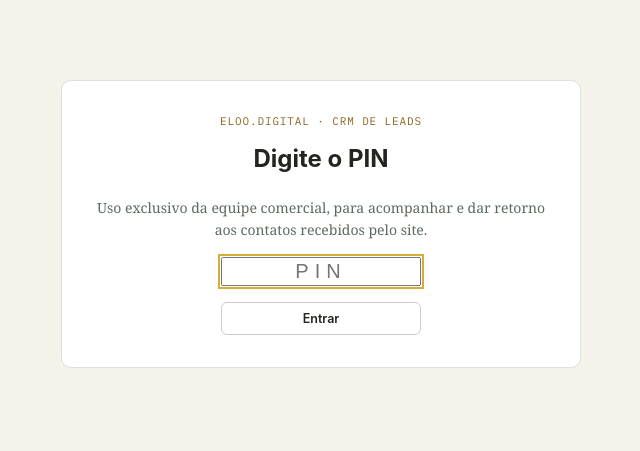
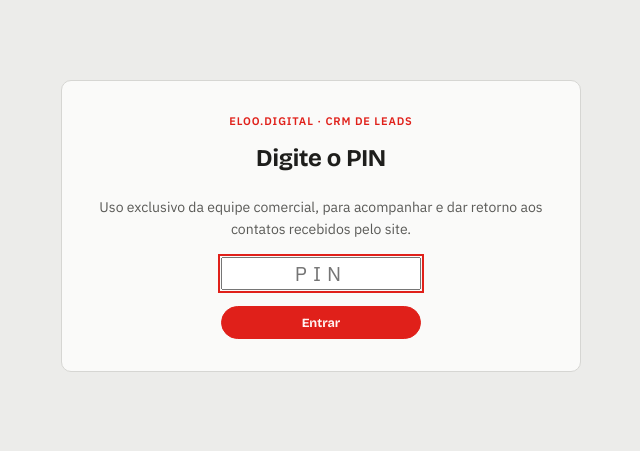
Before and after one commit to ricardobianchini-me/eloo_digital, a FastAPI app: page /assessment/leads/crm/entrar in a window 1280 px wide. Shown: the top 451 px of the page, without its empty margins (319-959 px from the left). Run offline with FastAPI, Linux system fonts and the light colour scheme.

Commit message:
CRM de leads segue o visual novo do site + mostra respostas do diagnóstico
- leads_crm.html e leads_crm_entrar.html ganham um tema local (novo
  arquivo leads_crm_tema.css) com a paleta cinza/vermelho e as fontes
  Bricolage Grotesque + IBM Plex Sans do site público — escopo isolado
  via {% block head_extra %} em base.html, sem tocar em style.css (que
  ainda atende os outros produtos de assessment, com identidade própria).
- Nova coluna "Respostas do Diagnóstico": o questionário de /diagnostico
  agora envia pergunta + opção escolhida de cada uma das perguntas
  respondidas (não só as lacunas prioritárias), gravada na planilha e
  exibida na tabela do CRM num <details> expansível.

Co-Authored-By: Claude Sonnet 5 <noreply@anthropic.com>

```diff
--- a/assessti-forms/app/leads.py
+++ b/assessti-forms/app/leads.py
@@ -37,6 +37,7 @@ COLUNAS = [
     "Data/Hora", "Nome", "Instituição", "Cargo", "E-mail", "WhatsApp",
     "Interesse", "Origem", "Urgência", "Mensagem",
     "Índice Geral", "Maturidade Digital", "Controle de Processos", "Nível", "Lacunas Prioritárias",
+    "Respostas do Diagnóstico",
     "Status", "Próximo Retorno", "Notas Internas",
 ]
 
@@ -86,7 +87,7 @@ def salvar_lead(
     linha = [
         agora, nome, instituicao, cargo, email, whatsapp,
         interesse, origem, urgencia, mensagem,
-        "", "", "", "", "",
+        "", "", "", "", "", "",
         STATUS_PADRAO, "", "",
     ]
     ws.append_row(linha)
@@ -97,17 +98,19 @@ def salvar_lead(
 def salvar_diagnostico(
     nome: str, email: str, whatsapp: str, interesse: str,
     indice_geral: str, maturidade_digital: str, controle_processos: str,
-    nivel: str, lacunas: str,
+    nivel: str, lacunas: str, respostas: str,
 ) -> dict[str, str]:
     """Lead vindo do Diagnóstico LUMEN (/diagnostico) — sem Instituição/Cargo/
     Urgência/Mensagem (não perguntados nesse fluxo, pra manter fricção baixa),
-    com o resultado do diagnóstico já calculado no navegador."""
+    com o resultado do diagnóstico já calculado no navegador. `respostas` traz
+    cada pergunta respondida com a opção escolhida, pra dar contexto completo
+    à equipe comercial (não só as lacunas prioritárias)."""
     ws = _worksheet()
     agora = datetime.now(timezone.utc).astimezone().strftime("%Y-%m-%d %H:%M:%S")
     linha = [
         agora, nome, "", "", email, whatsapp,
         interesse, "Diagnóstico Online", "", "",
-        indice_geral, maturidade_digital, controle_processos, nivel, lacunas,
+        indice_geral, maturidade_digital, controle_processos, nivel, lacunas, respostas,
         STATUS_PADRAO, "", "",
     ]
     ws.append_row(linha)
--- a/assessti-forms/app/main.py
+++ b/assessti-forms/app/main.py
@@ -402,6 +402,7 @@ async def enviar_diagnostico(
     controle_processos: str = Form(""),
     nivel: str = Form(""),
     lacunas: str = Form(""),
+    respostas: str = Form(""),
     site: str = Form(""),  # honeypot
 ):
     """Lead do Diagnóstico LUMEN (/diagnostico) — o resultado já vem calculado
@@ -418,7 +419,7 @@ async def enviar_diagnostico(
         lead_salvo = leads.salvar_diagnostico(
             nome.strip(), email.strip(), whatsapp.strip(), interesse.strip(),
             indice_geral.strip(), maturidade_digital.strip(), controle_processos.strip(),
-            nivel.strip(), lacunas.strip(),
+            nivel.strip(), lacunas.strip(), respostas.strip(),
         )
     except Exception:
         logger.exception("Falha ao salvar diagnóstico")
--- a/assessti-forms/app/templates/base.html
+++ b/assessti-forms/app/templates/base.html
@@ -5,6 +5,7 @@
   <meta name="viewport" content="width=device-width, initial-scale=1">
   <title>{% block title %}eloo Assessment{% endblock %}</title>
   <link rel="stylesheet" href="{{ static_path }}/style.css">
+  {% block head_extra %}{% endblock %}
 </head>
 <body>
   {% block body %}{% endblock %}
--- a/assessti-forms/app/templates/leads_crm_entrar.html
+++ b/assessti-forms/app/templates/leads_crm_entrar.html
@@ -1,5 +1,11 @@
 {% extends "base.html" %}
 {% block title %}Acesso interno — CRM de Leads{% endblock %}
+{% block head_extra %}
+<link rel="preconnect" href="https://fonts.googleapis.com">
+<link rel="preconnect" href="https://fonts.gstatic.com" crossorigin>
+<link href="https://fonts.googleapis.com/css2?family=Bricolage+Grotesque:wght@500;600;700;800&family=IBM+Plex+Sans:wght@400;500;600&display=swap" rel="stylesheet">
+<style>{% include "leads_crm_tema.css" %}</style>
+{% endblock %}
 {% block body %}
 <div class="card-simples">
   <div class="eyebrow" style="text-align:center;">eloo.digital · CRM de leads</div>
--- /dev/null
+++ b/assessti-forms/app/templates/leads_crm_tema.css
@@ -0,0 +1,56 @@
+/* Tema exclusivo das páginas de CRM de Leads (/assessment/leads/crm*) —
+   segue a paleta "Fibra v3" do eloo.digital (cinza + vermelho, Bricolage
+   Grotesque + IBM Plex Sans), a mesma do site público. Escopo local: não
+   toca em style.css, que continua servindo os outros produtos de assessment
+   (JC Gestão de Risco, Super Logística etc.), com sua própria identidade. */
+:root{
+  --bg:#ececea;
+  --surface:#fafaf9;
+  --surface-2:#e0e0dd;
+  --ink:#1e1e1c;
+  --ink-muted:#5a5a57;
+  --ink-faint:#8c8c88;
+  --border:#d6d6d3; --border-strong:#c3c3bf;
+  --accent:#e0201a;
+  --accent-fill:#e0201a;
+  --accent-ink:#fff3f2;
+  --accent-soft:#fbe1df;
+  --amber:#a6631f; --amber-soft:#f1e2cc;
+  --good:#3f7a5c; --good-soft:#dceee2;
+  --red:#a8402f; --red-soft:#f3ddd8;
+  color-scheme:light;
+}
+body{
+  font-family:'IBM Plex Sans', -apple-system, "Segoe UI", Arial, sans-serif;
+}
+h1, h2, .sans-title{
+  font-family:'Bricolage Grotesque', 'Arial Black', sans-serif;
+  letter-spacing:-0.01em;
+}
+.eyebrow{ font-family:'IBM Plex Sans', sans-serif; font-weight:600; }
+.topbar .brandmark{ font-family:'Bricolage Grotesque', sans-serif; font-weight:800; }
+textarea, select, input[type=text], input[type=password], input[type=date]{
+  font-family:'IBM Plex Sans', sans-serif;
+}
+.status-btn{
+  font-family:'Bricolage Grotesque', sans-serif; font-weight:700;
+  border-radius:999px; background:var(--accent-fill); color:var(--accent-ink); border-color:var(--accent-fill);
+}
+.status-btn:hover{ background:color-mix(in srgb, var(--accent-fill) 88%, black); }
+.leads-table th{ font-family:'IBM Plex Sans', sans-serif; }
+
+/* Coluna "Respostas do diagnóstico" — colapsada por padrão, texto completo
+   em <details> pra não estourar a largura da tabela com 24 respostas. */
+.respostas-cell{ max-width:160px; }
+.respostas-cell details summary{
+  cursor:pointer; font-size:12px; font-weight:600; color:var(--accent);
+  list-style:none;
+}
+.respostas-cell details summary::-webkit-details-marker{ display:none; }
+.respostas-cell details summary::before{ content:"▸ "; }
+.respostas-cell details[open] summary::before{ content:"▾ "; }
+.respostas-cell .respostas-texto{
+  white-space:pre-wrap; font-size:12px; color:var(--ink-muted); margin-top:6px;
+  max-width:340px; max-height:220px; overflow-y:auto; background:var(--surface-2);
+  border-radius:6px; padding:8px 10px;
+}
```
Also changed, not shown: assessti-forms/app/templates/leads_crm.html (+15 -0 lines), 1 other file.
